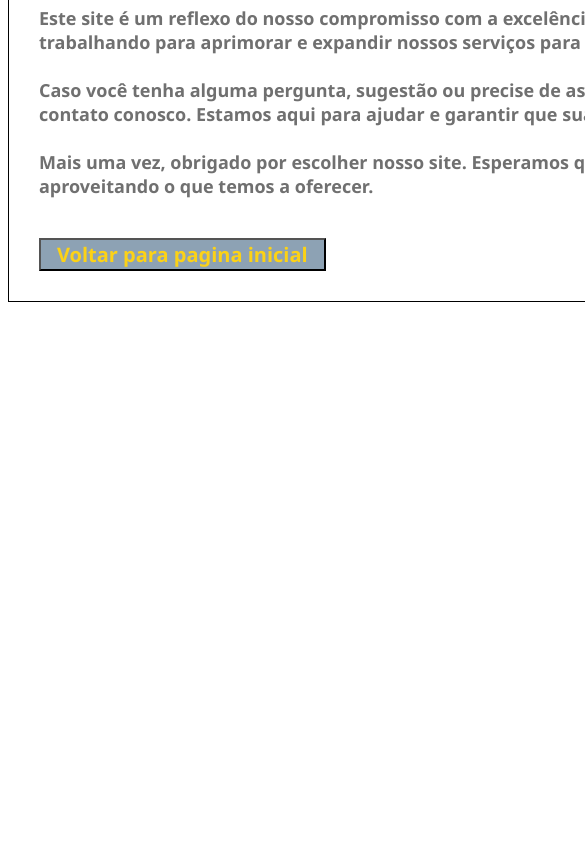
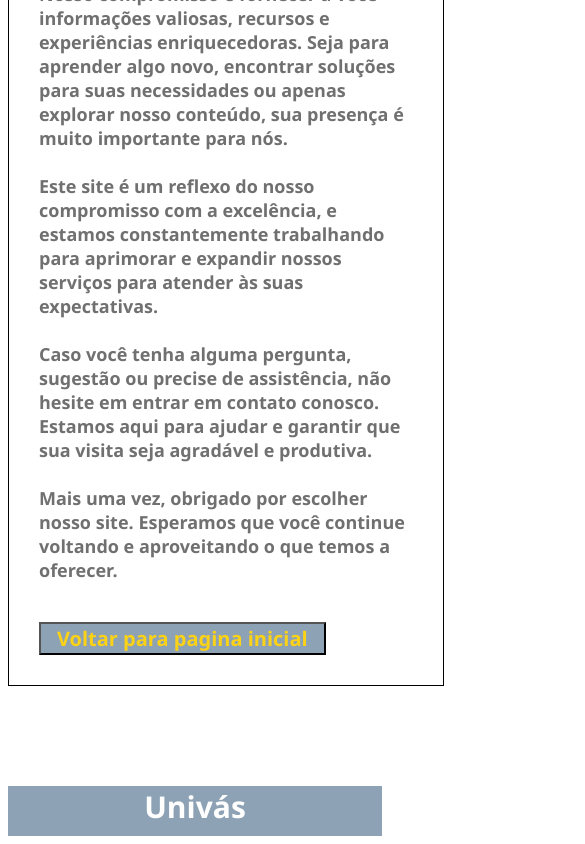
Before and after one commit to joao-pimentel-ifsuldeminas/projeto-da-univas, a plain HTML site: page agradecimento.html in a window 390 px wide. Shown: the part 443-1287 px from the top of the page, 585 px wide, since content can reach past the window. Before the commit the page ends 844 px from the top, so only its background shows below. Drawn offline with Linux system fonts and the light colour scheme.

Commit message:
ajustes no media

```diff
--- a/agradecimento.html
+++ b/agradecimento.html
@@ -37,6 +37,14 @@
             </div>
             <button class="botao"> <a class="link-button" href="./index.html"> Voltar para pagina inicial </a> </button>
         </div>
+
+        <footer class="final ">
+            <div class="rodape centralizado">
+                <p> <strong>Univás</strong>
+                </p>
+            </div>
+        </footer>
+        </div>
 </body>
 
 </html>
--- a/stylesheet.css
+++ b/stylesheet.css
@@ -153,7 +153,7 @@
 .miolo-pagina {
     padding: 30px;
     margin-top: 70px;
-    width: 900px;
+    width: 90%;
     text-align: left;
     font: bold normal normal 18px/24px Segoe UI;
     letter-spacing: 0px;
@@ -162,9 +162,24 @@
     border: 1px solid black;
 
 }
+
+.conteudo-miolo{
+
+    width: 100%;
+}
 @media (max-width: 1200px) {
 
     .pagina {
+
+        width: 100%;
+    }
+
+    .bloco {
+
+        width: 100%;
+    }
+
+    .final {
 
         width: 100%;
     }
@@ -178,3 +193,17 @@
         width: 100%;
     }
 }
+
+@media (max-width: 1200px) {
+
+    .miolo-pagina {
+
+        width: 100%;
+    }
+
+    .conteudo-miolo {
+
+        width: 100%;
+    }
+
+}
```
